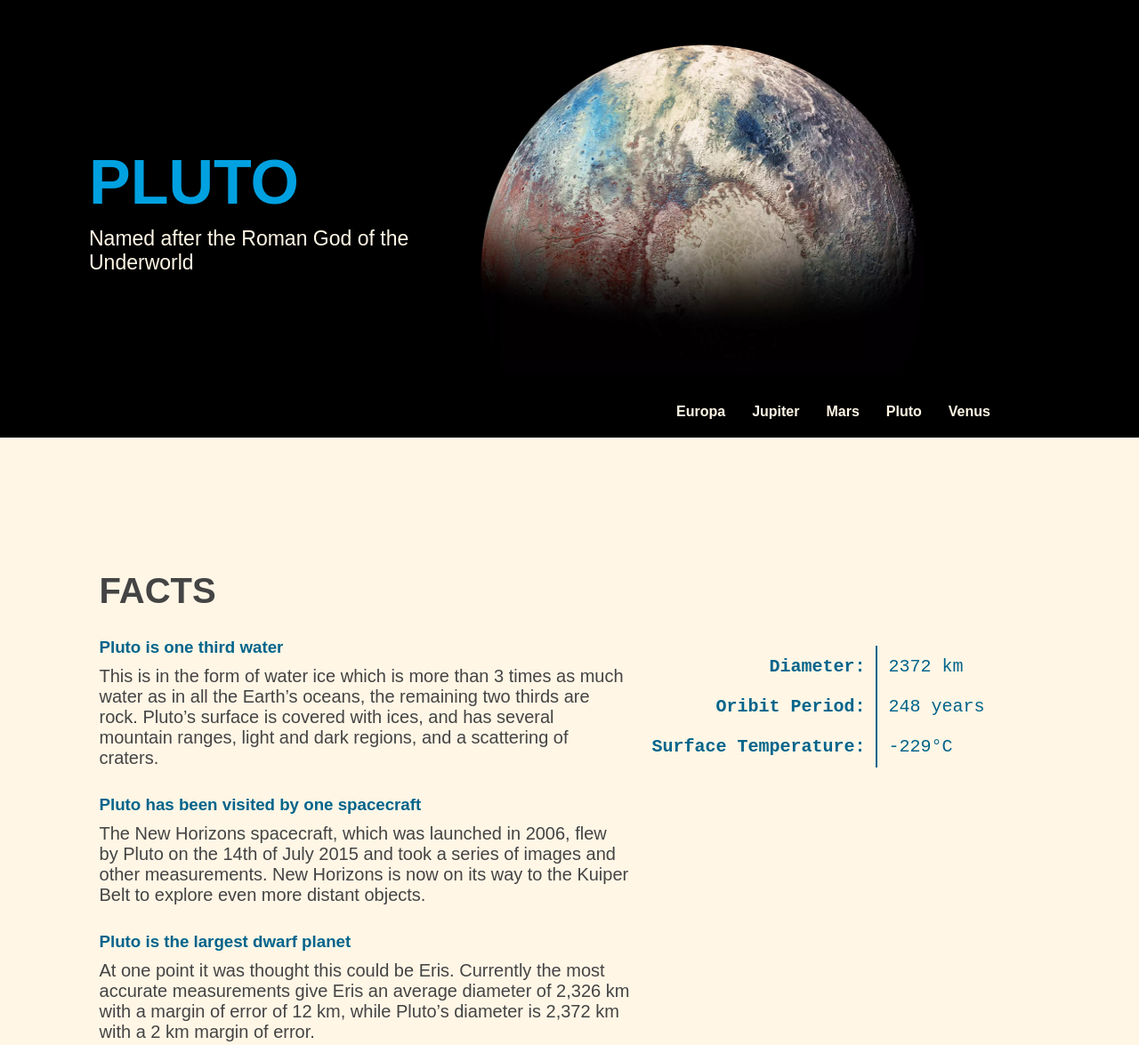
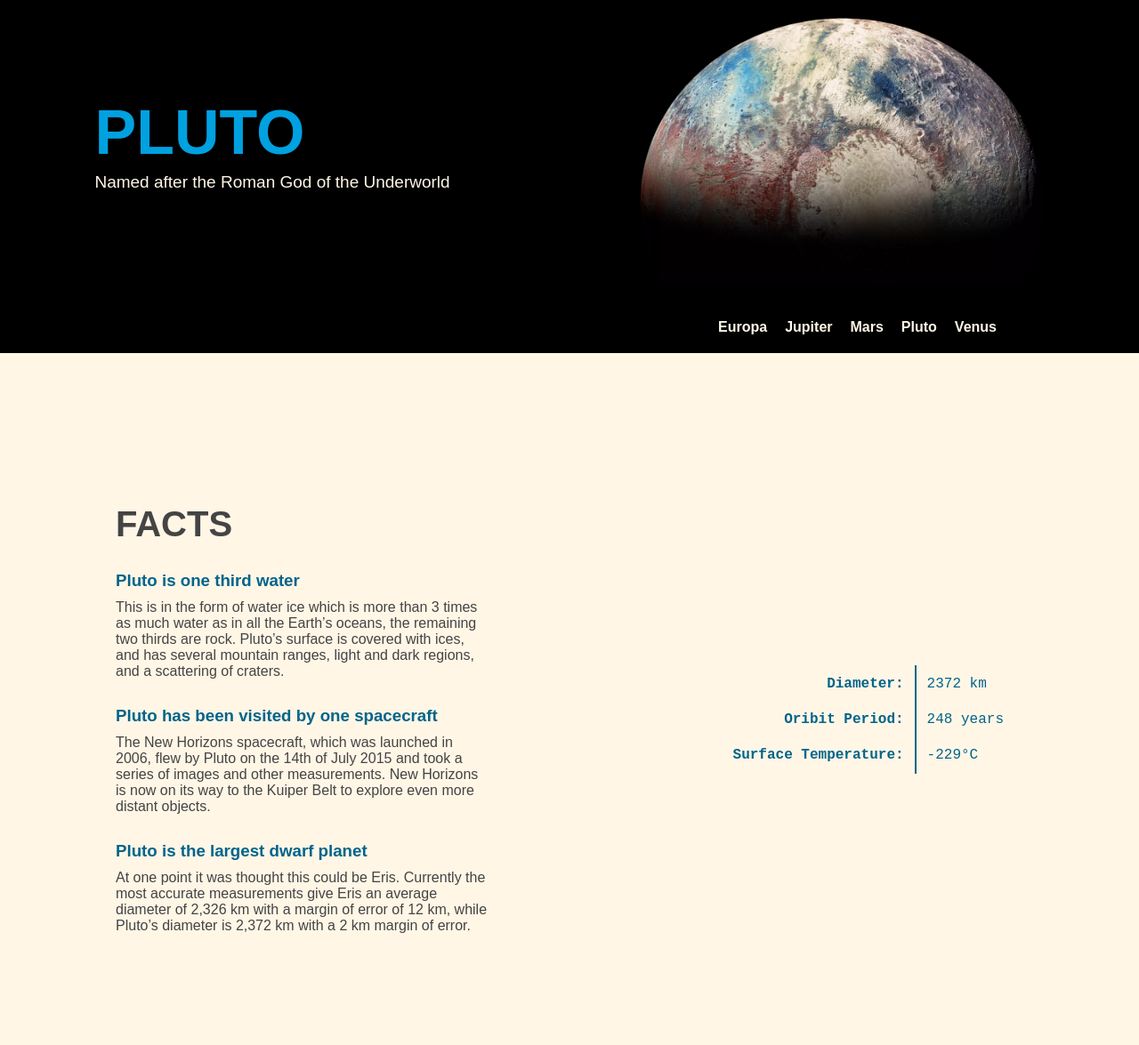
Before and after one commit to ZamzamF/webbprojekt__rymden, a plain HTML site: page grupp_13.html in a window 1280 px wide. Shown: the top 1175 px of the page at 89% size. Drawn offline with Linux system fonts and the light colour scheme.

Commit message:
Final touches

```diff
--- a/css/grupp_13.css
+++ b/css/grupp_13.css
@@ -1,173 +1,140 @@
+/* General styling */
 :root {
-    --light-blue: #00A1E0;
-    --nude: #FFF6E6;
-    --dark-blue: #00648B;
+    --light-blue: #00a1e0;
+    --nude: #fff6e6;
+    --dark-blue: #00648b;
     --black: #000000;
     --gray: #444444;
   }
 
-/*
-font-family: Arial, Helvetica, sans-serif;
-font-family:'Courier New', Courier, monospace;
-*/
-
-*{
+  * {
     box-sizing: border-box;
     padding: 0px;
     margin: 0px;
-
   }
 
-
-
-
-header{
-    background-color:var(--black);
-    color: white;
-
+  a {
+    text-decoration: none;
   }
 
-.container{
-    display: flex;
-    justify-content: space-between;
-    align-items: center;
-    padding-left: 100px;
-    padding-right: 240px;
-    padding-top: 50px;
-
+  a:visited {
+    color: var(--nude);
   }
 
+  body {
+    font-family: Arial, Helvetica, sans-serif;
+    background-color: var(--black);
+  }
 
+  /* Styling the header*/
+  /*------------------ The Landing Page ------------*/
+  .landing_page {
+    display: flex;
+    justify-content: space-around;
+    align-items: center;
+  }
 
-.titel{
+  .landing_info {
+    color: var(--nude);
+  }
+
+  .landing_info h1 {
     color: var(--light-blue);
-    font-family: Arial, Helvetica, sans-serif ;
     font-weight: 900;
     font-size: 70px;
   }
-.description{
-    font-family: Arial, Helvetica, sans-serif;
-    font-size: 23px;
-    padding-top: 10px;
+
+  .landing_info p {
+    font-size: 19px;
+    padding-top: 5px;
     color: var(--nude);
   }
 
+  .landing_img {
+    padding-top: 20px;
+  }
 
+  /*------------------ The NavNar ------------*/
 
   nav {
-    display:flex;
-    justify-content: space-between;
+    padding-bottom: 20px;
+    padding-top: 35px;
   }
 
-ul{
+  nav ul {
+    display: flex;
+    justify-content: end;
     list-style: none;
-    display: flex;
-    align-items: center;
-    margin-left: 750px;
-    padding-bottom: 20px;
-    padding-top: 30px;
-}
-li{
-    padding: 0 10px;;
+    padding: 0 150px;
   }
 
-a {
+  nav ul li a {
     color: var(--nude);
-    text-decoration: none;
+    padding: 10px 10px;
     font-weight: bold;
-    font-family: Arial, Helvetica, sans-serif;
-    padding-right: 10px;
-
-
   }
-
-a:hover{
+  a:hover {
     color: var(--dark-blue);
   }
 
+  /* Styling main section*/
 
-
-
-
-main{
+  main {
     background-color: var(--nude);
-    display:  flex;
-    justify-content: space-around;
+    color: var(--black);
+    display: flex;
+    justify-content: center;
     align-items: center;
-    padding: 150px 100px 150px 100px;
-
+    padding: 170px 150px 170px 130px;
   }
 
-
-h2{
-    font-family: Arial, Helvetica, sans-serif;
+  .content_left {
+    padding: 0px 270px 0px 0px;
+  }
+  .content_left h2 {
     color: var(--gray);
     font-size: 40px;
   }
 
-h3{
+  .content_left h3 {
     color: var(--dark-blue);
-    font-family: Arial, Helvetica, sans-serif ;
-    padding-top: 30px ;
-
+    padding-top: 30px;
   }
 
-p{
+  .content_left p {
+    font-size: 16px;
     padding-top: 10px;
-    font-size: 20px;
     color: var(--gray);
-    font-family: Arial, Helvetica, sans-serif;
   }
 
-
-
-
-
-
-
-
-
-
-.right_content{
+  .content_right {
     display: flex;
+    font-family: "Courier New", Courier, monospace;
+    color: var(--dark-blue);
+    white-space: nowrap;
   }
 
-.table_1{
-    border-right: 2px solid var(--dark-blue) ;
-    white-space: nowrap;
-    padding-right: 10px ;
+  .table_1 {
+    border-right: 2px solid var(--dark-blue);
+    padding-right: 10px;
+    font-size: 16px;
+    font-weight: bold;
     text-align: right;
-    color: var(--dark-blue);
-    font-weight: bold;
-    margin-bottom: 225px;
-    font-size: 20px;
-    font-family:'Courier New', Courier, monospace;
-
-
   }
 
-.table_2{
-    white-space: nowrap;
-    padding-right: 60px;
-    color: var(--dark-blue);
-    margin-bottom: 185px;
+  .table_2 {
+    font-size: 16px;
+    font-weight: 500;
     padding-left: 10px;
-    font-size: 20px;
-    font-family: 'Courier New', Courier, monospace;
-    font-weight: 500;
-
-
   }
 
-td{
+  td {
     padding: 10px 0;
   }
 
-
-
-footer{
-    background-color: var(--black);
-    padding: 70px 0 70px 0 ;
+  /* Styling footer section*/
+  footer {
     text-align: center;
     color: var(--gray);
+    padding: 60px 0 60px 0;
   }
--- a/grupp_13.html
+++ b/grupp_13.html
@@ -10,25 +10,24 @@
 
   <body>
     <header>
-      <!--Landing page-->
-      <div class="container">
-        <div class="box_1">
-          <h1 class="titel">PLUTO</h1>
-          <p class="description">Named after the Roman God of the Underworld</p>
+      <!--Landing Page-->
+      <div class="landing_page">
+        <div class="landing_info">
+          <h1>PLUTO</h1>
+          <p>Named after the Roman God of the Underworld</p>
         </div>
 
-        <div class="box_2">
+        <div class="landing_img">
           <img
             src="./img/pluto_2048.webp"
             alt="The top half of planet Pluto in colors of blue, cyan, white, cream
-        and rusty read
-        "
-            width="500"
-            height="370"
+          and rusty read"
+            width="455"
+            height="300"
           />
         </div>
       </div>
-
+      <!--NavBar-->
       <nav>
         <ul>
           <li>
@@ -79,65 +78,72 @@
       </nav>
     </header>
 
-    <main class="main_container">
-
-      <div class="left_content">
+    <main>
+      <div class="content_left">
         <h2>FACTS</h2>
+        <section>
           <h3>Pluto is one third water</h3>
           <p>
-          This is in the form of water ice which is more than 3 times as much<br>
-          water as in all the Earth’s oceans, the remaining two thirds are<br> rock. Pluto’s surface is covered with ices, and has several<br> mountain ranges, light and dark regions, and a scattering of<br> craters.
+            This is in the form of water ice which is more than 3 times as much
+            water as in all the Earth’s oceans, the remaining two thirds are
+            rock. Pluto’s surface is covered with ices, and has several mountain
+            ranges, light and dark regions, and a scattering of craters.
           </p>
-
+        </section>
+        <section>
           <h3>Pluto has been visited by one spacecraft</h3>
           <p>
-          The New Horizons spacecraft, which was launched in 2006, flew<br> by Pluto
-          on the 14th of July 2015 and took a series of images and<br> other
-          measurements. New Horizons is now on its way to the Kuiper<br> Belt to
+            The New Horizons spacecraft, which was launched in 2006, flew by
+            Pluto on the 14th of July 2015 and took a series of images and other
+            measurements. New Horizons is now on its way to the Kuiper Belt to
             explore even more distant objects.
           </p>
-
+        </section>
+        <section>
           <h3>Pluto is the largest dwarf planet</h3>
           <p>
-          At one point it was thought this could be Eris. Currently the most<br>
-          accurate measurements give Eris an average diameter of 2,326 km<br> with a
-          margin of error of 12 km, while Pluto’s diameter is 2,372 km<br> with a 2
-          km margin of error.
+            At one point it was thought this could be Eris. Currently the most
+            accurate measurements give Eris an average diameter of 2,326 km with
+            a margin of error of 12 km, while Pluto’s diameter is 2,372 km with
+            a 2 km margin of error.
           </p>
+        </section>
       </div>
 
-      <div class="right_content">
-        <div class="main_table">
-          <table class="table_1">
+      <!--Table start herereee-->
+      <div class="content_right">
+        <div class="table_1">
+          <table>
             <tr>
               <td>Diameter:</td>
             </tr>
+
             <tr>
               <td>Oribit Period:</td>
             </tr>
+
             <tr>
-              <td class="test">Surface Temperature:</td>
+              <td>Surface Temperature:</td>
             </tr>
           </table>
         </div>
+
         <div class="table_2">
           <table>
             <tr>
               <td>2372 km</td>
             </tr>
+
             <tr>
               <td>248 years</td>
             </tr>
+
             <tr>
               <td>-229°C</td>
             </tr>
           </table>
         </div>
-
-
-
       </div>
-
     </main>
 
     <footer>
```
Lines whose indentation alone changed are shown as unchanged.
